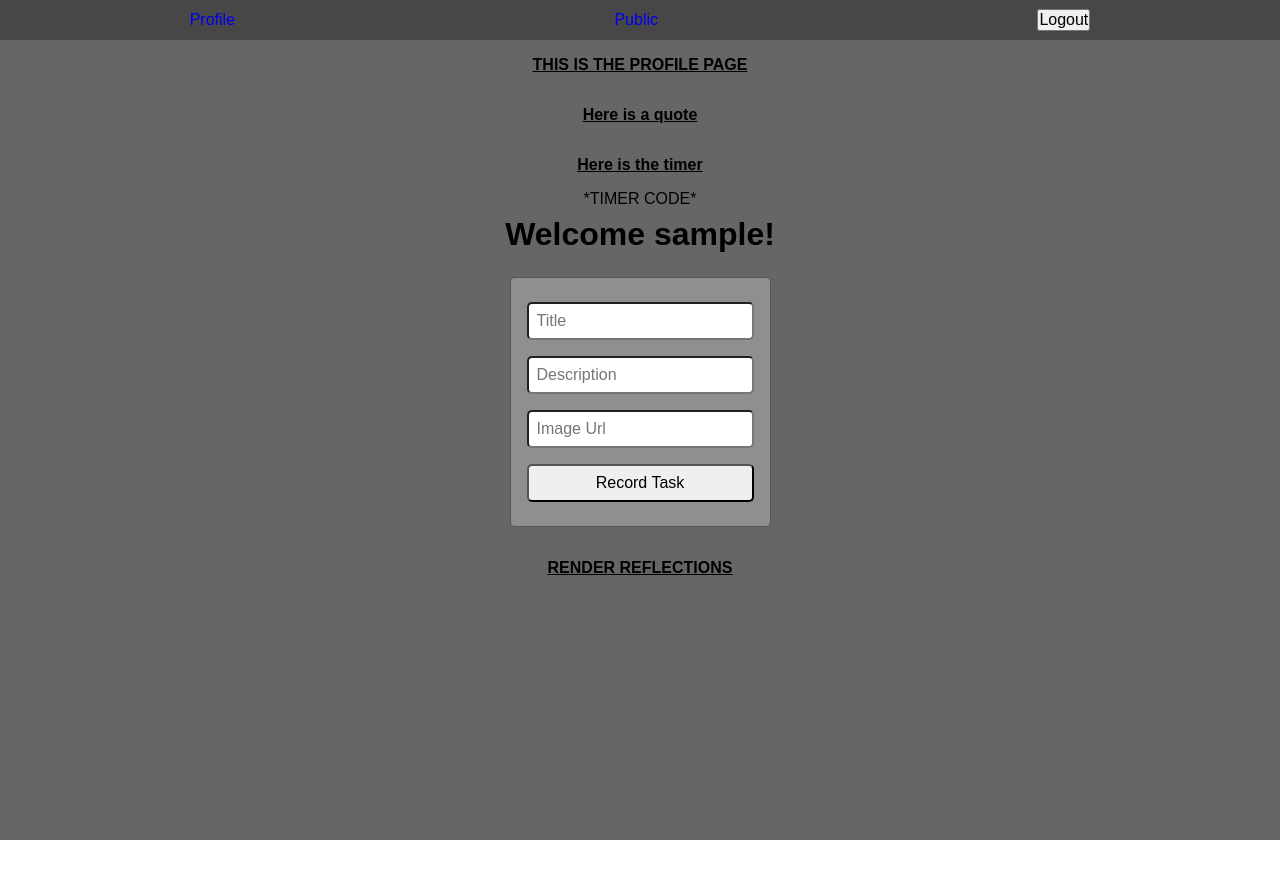
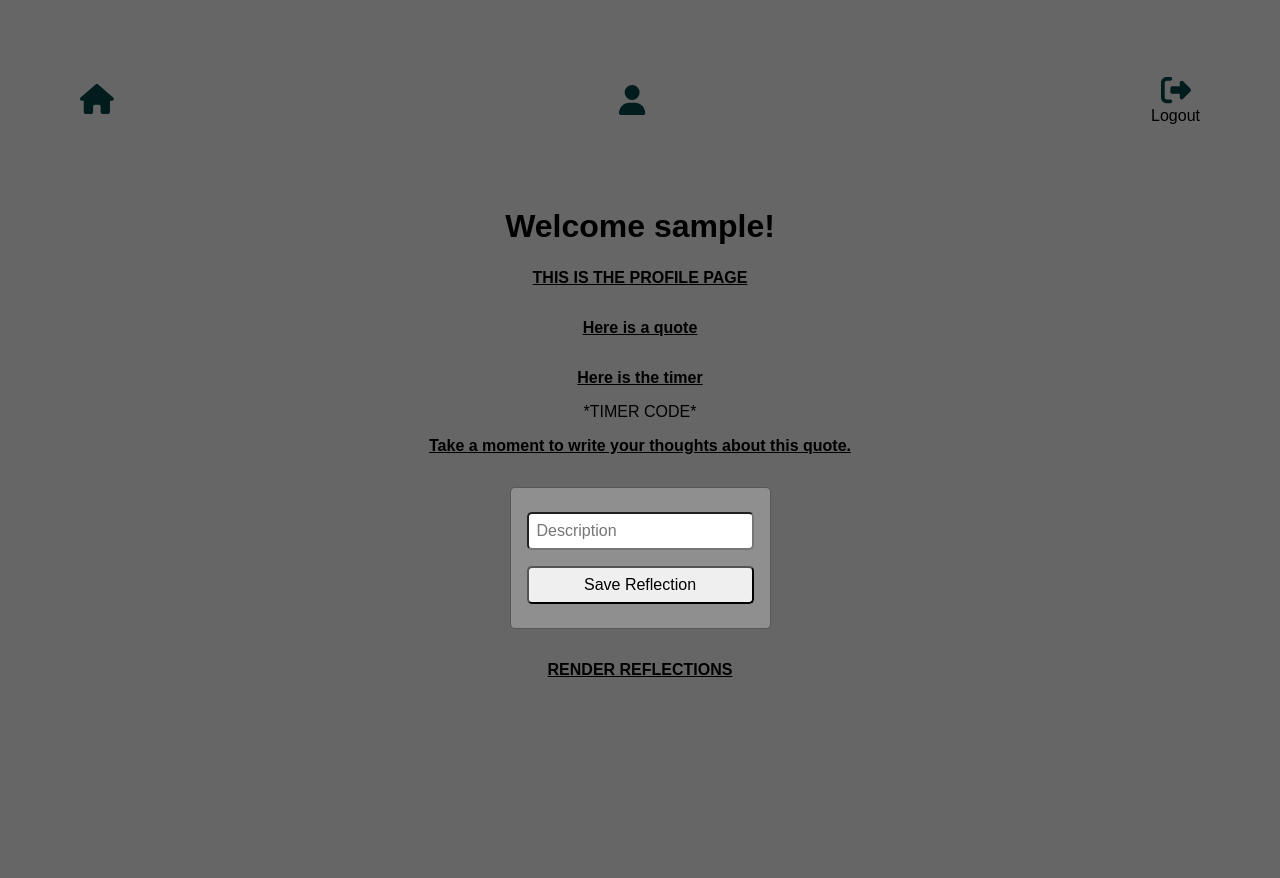
Before and after one commit to jonzaro/Mindfulness_Reflection_web_app, a React (Create React App) app in the folder client/: page /profile in a window 1280 px wide. Shown: the top 878 px of the page. Before the commit the page ends 840 px from the top, so only its background shows below. Built offline with nearby package versions, Linux system fonts and the light colour scheme; sample sign-in values are in the browser's storage.

Commit message:
Login Auth Complete

```diff
--- a/client/src/components/Navbar.js
+++ b/client/src/components/Navbar.js
@@ -1,13 +1,24 @@
 import React from 'react'
 import { Link } from 'react-router-dom'
+import { faUser } from "@fortawesome/free-solid-svg-icons";
+import { faHouse } from "@fortawesome/free-solid-svg-icons";
+import { faRightFromBracket } from "@fortawesome/free-solid-svg-icons";
+
+
+import { FontAwesomeIcon } from "@fortawesome/react-fontawesome";
+
+
 
 export default function Navbar(props){
   const { logout } = props
+
   return (
     <div className="navbar">
-      <Link to="/profile">Profile</Link>
-      <Link to="/public">Public</Link>
-      <button onClick={logout}>Logout</button>
+      <Link to="/public"><FontAwesomeIcon icon={faHouse} /></Link>
+      <Link to="/profile"><FontAwesomeIcon size="lg" icon={faUser} />
+      </Link>
+      <button className="logout-btn" onClick={logout}><FontAwesomeIcon icon={faRightFromBracket} />
+      <br></br>Logout</button>
     </div>
   )
 }
--- a/client/src/components/Profile.js
+++ b/client/src/components/Profile.js
@@ -13,12 +13,12 @@ export default function Profile(){
 } = useContext(UserContext)
   return (
     <div className="profile">
+      <h1>Welcome {username}!</h1>
       <h3>THIS IS THE PROFILE PAGE</h3>
       <h3> Here is a quote</h3>
       <h3>Here is the timer </h3>
           <div id="clockdiv">*TIMER CODE*</div>
 
-      <h1>Welcome {username}!</h1>
       <ReflectionForm addReflection={addReflection}/>
       <h3> RENDER REFLECTIONS</h3>
       <TodoList reflections={reflections}/>
--- a/client/src/components/ReflectionForm.js
+++ b/client/src/components/ReflectionForm.js
@@ -26,26 +26,19 @@ export default function ReflectionForm(props){
 
   const { title, description, imgUrl } = inputs
   return (
+    <>
+      <h3>Take a moment to write your thoughts about this quote.</h3>
       <form onSubmit={handleSubmit}>
-      <input
-        type="text"
-        name="title"
-        value={title}
-        onChange={handleChange}
-        placeholder="Title"/>
+
         <input
           type="text"
           name="description"
           value={description}
           onChange={handleChange}
           placeholder="Description"/>
-      <input
-        type="text"
-        name="imgUrl"
-        value={imgUrl}
-        onChange={handleChange}
-        placeholder="Image Url"/>
-      <button>Record Task</button>
+
+        <button>Save Reflection</button>
       </form>
+    </>
   )
 }
--- a/client/src/style.css
+++ b/client/src/style.css
@@ -14,10 +14,24 @@
 
   .navbar {
     display: flex;
-    justify-content: space-around;
+    flex-direction: row;
+    justify-content: space-between;
+    padding: 80px;
     align-items: center;
-    height: 40px;
-    background-color: #3339;
+    height: 200px;
+    background-color: transparent;
+  }
+
+
+    .logout-btn {
+      background-color: transparent;
+      border: none;
+    }
+
+  .svg-inline--fa  {
+    display: var(--fa-display, inline-block);
+    color: rgb(0, 28, 28);
+    height: 30px;
   }
 
   .public {
--- a/package.json
+++ b/package.json
@@ -11,6 +11,10 @@
   "author": "",
   "license": "ISC",
   "dependencies": {
+    "@fortawesome/fontawesome-svg-core": "^6.3.0",
+    "@fortawesome/free-regular-svg-icons": "^6.3.0",
+    "@fortawesome/free-solid-svg-icons": "^6.3.0",
+    "@fortawesome/react-fontawesome": "^0.2.0",
     "axios": "^1.3.4",
     "bcrypt": "^5.1.0",
     "dotenv": "^16.0.3",
```
Also changed, not shown: 2 other files (tests, documents, lock files or other folders). Lines whose indentation alone changed are shown as unchanged.
